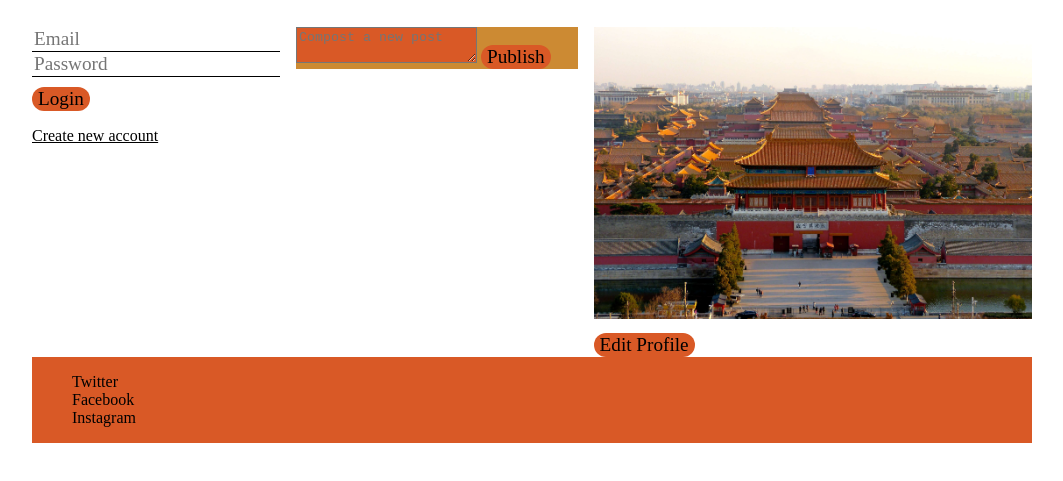
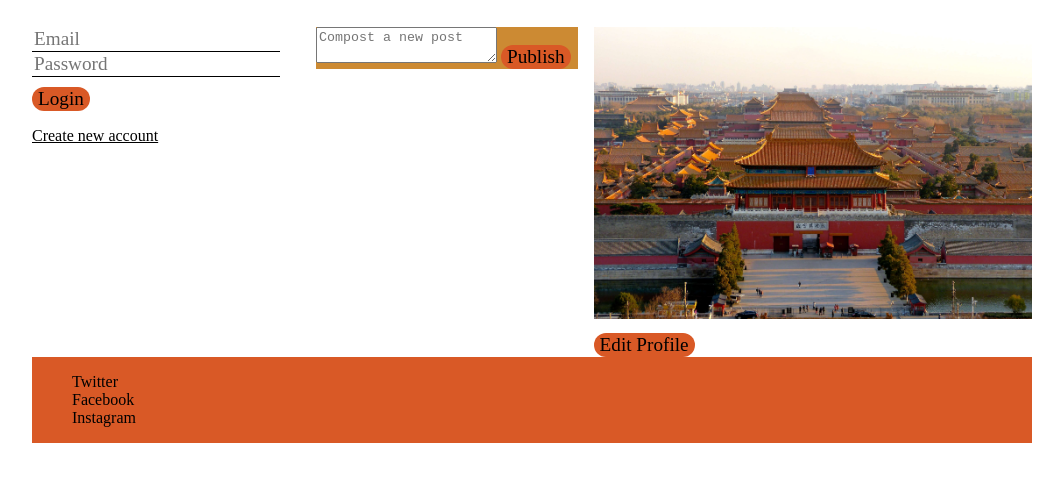
Before and after one commit to Tzuweixing/hhjkkvhck, a plain HTML site: page posts/index.html in a window 1280 px wide. Shown: the part 133-614 px from the top of the page, without its empty margins (108-1171 px from the left). Drawn offline with Linux system fonts and the light colour scheme; no server answers.

Commit message:
Update public.css

```diff
--- a/posts/css/public.css
+++ b/posts/css/public.css
@@ -26,11 +26,12 @@
 
 #write-post{
     background-color: var(--accent-one);
+    margin-left: 20px;
 }
 
 #post-text{
     color: var(--text-color);
-    background-color:var(--complement);
+/*     background-color:var(--complement); */
 
 }
 
```
